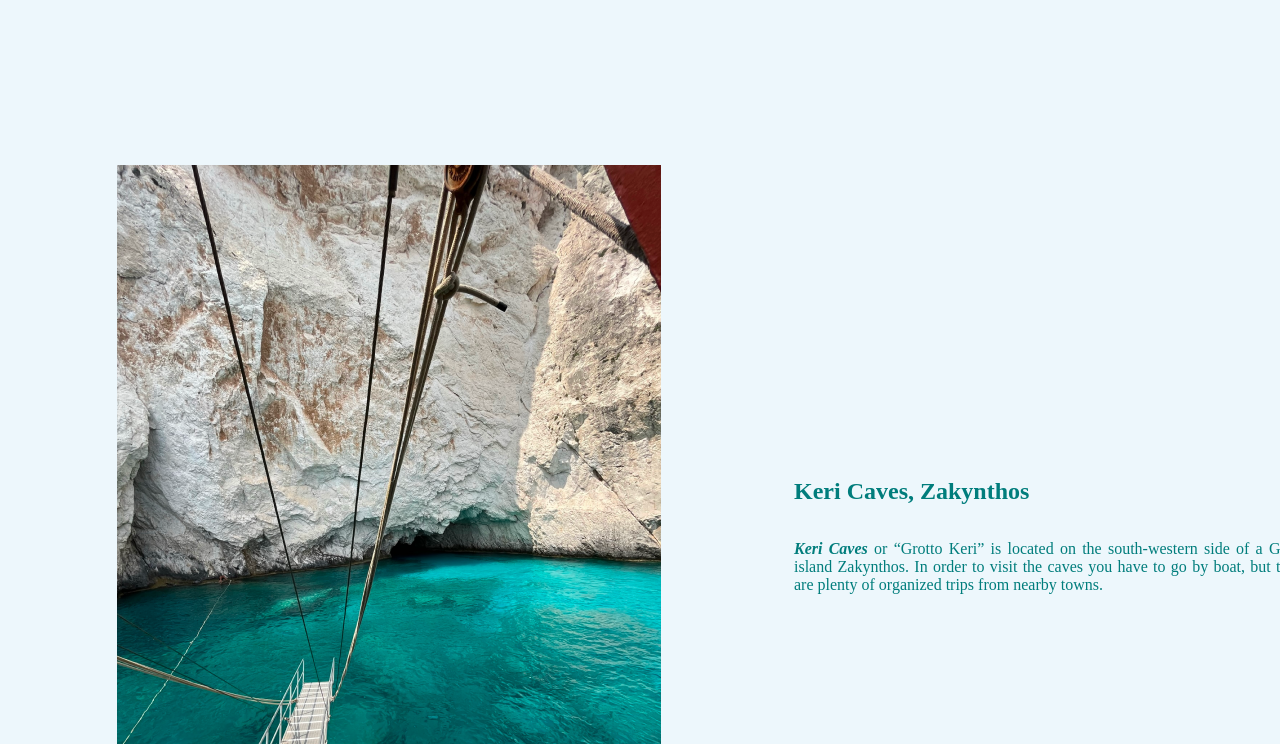
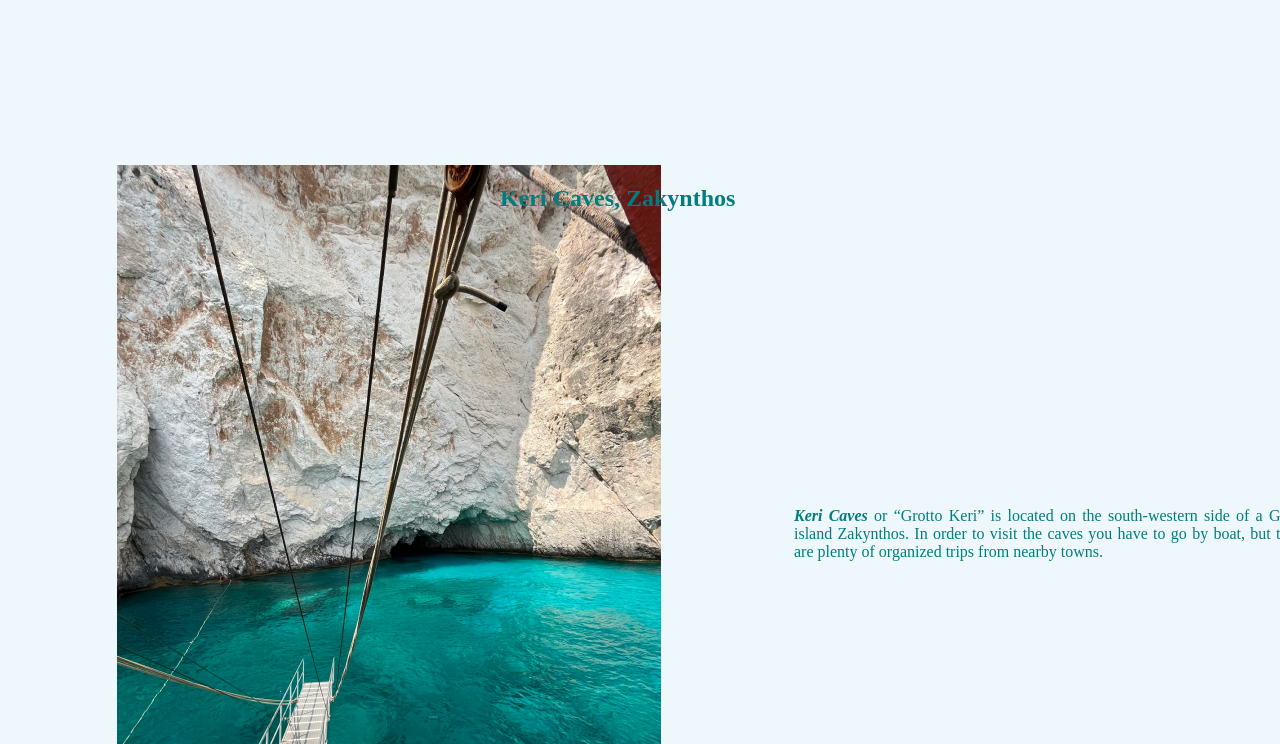
Before and after one commit to ivamiletic7/ivamiletic7.github.io, a plain HTML site: page project2/greece.html in a window 1280 px wide. Shown: the part 56-800 px from the top of the page. Drawn offline with Linux system fonts and the light colour scheme; a web font is replaced by a local one.

Commit message:
Overlay
added text overlay in greece.html, section one

```diff
--- a/project2/countries.css
+++ b/project2/countries.css
@@ -139,7 +139,15 @@ Section One */
   text-align: justify;
   margin-right: 132px;
 }
-
+.overlay {
+  position: absolute;
+  top: 0;
+  left: 500;
+}
+.overlay-section {
+  position: relative;
+}
+/* added this */
 /*********
 Section Two */
 #second-section {
--- a/project2/greece.html
+++ b/project2/greece.html
@@ -22,7 +22,7 @@
         </header>
 
         <!-- Section One-->
-        <section id="first-section">
+        <section id="first-section" class="overlay-section">
             <div class="flex">
 
                 <div class="image">
@@ -30,7 +30,8 @@
                 </div>
 
                 <div class="column">
-                    <h2><b>Keri Caves, Zakynthos</b></h2>
+                    <!-- added overlay -->
+                    <h2 class="overlay"><b>Keri Caves, Zakynthos</b></h2>
                     <p class="text"> <span class="highlight">Keri Caves</span> or “Grotto Keri” is located on the south-western side of a Greek island Zakynthos. In order to visit the caves you have to go by boat, but there are plenty of organized trips from nearby towns.</p>
                 </div>
             </div>
```
